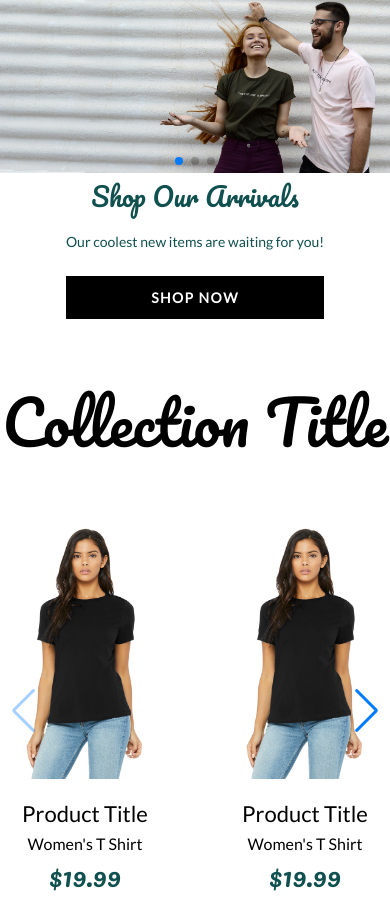
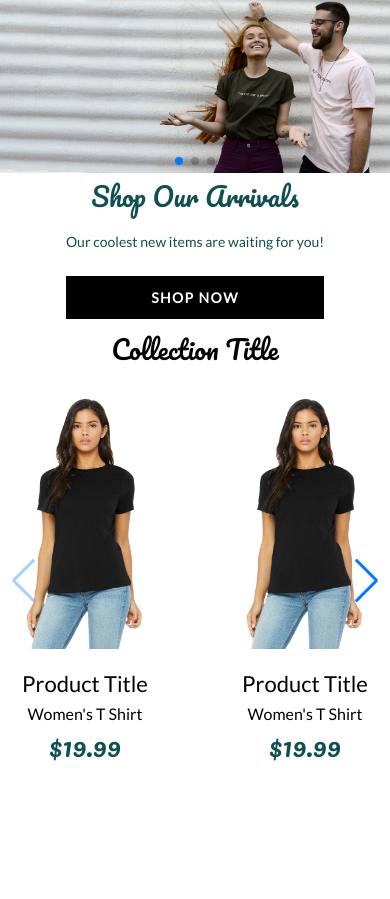
Before and after one commit to peterfoo22/dyode-testing, a React (Create React App) app: page / in a window 390 px wide. After the commit the page ends 844 px from the top, so only its background shows below. Built offline with nearby package versions, Linux system fonts and the light colour scheme.

Commit message:
final changes

```diff
--- a/src/product-swiper.css
+++ b/src/product-swiper.css
@@ -3,12 +3,21 @@
 }
 
 .productSwiper__collection-title {
-  font-family: 'Pacifico';
+  font-family: "Pacifico";
   font-style: normal;
   font-weight: 400;
   font-size: 60px;
   line-height: 105px;
   text-align: center;
   color: #000000;
+}
 
+@media only screen and (max-width: 767px) {
+  .productSwiper__collection-title {
+    font-style: normal;
+    font-weight: 400;
+    font-size: 26px;
+    line-height: 46px;
+    margin-top: 7px;
+  }
 }
```
